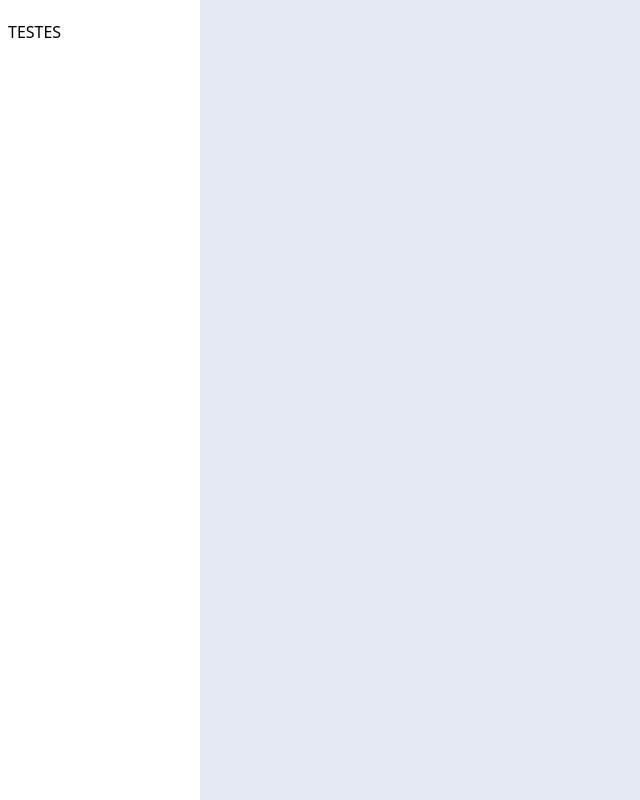
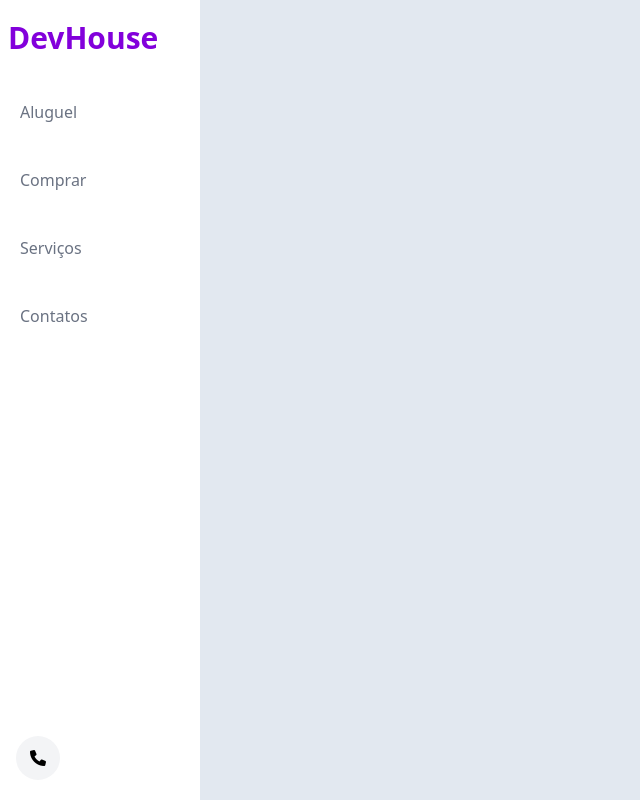
Before and after one commit to AnaGCastro/DevHouse, a website: page src/index.html in a window 1280 px wide. Shown: the whole page, without its empty margins (0-640 px from the left). Drawn offline with Linux system fonts and the light colour scheme.

Commit message:
Finalizando sidebar

```diff
--- a/src/index.html
+++ b/src/index.html
@@ -21,7 +21,35 @@
         <aside
         class="hidden sm:flex w-full max-w-[200px] min-h-screen relative bg-white flex-col px-2 py-5"
         >
-        <h1>TESTES</h1>
+        <div class="fixed">
+            <div>
+                <h1 class="text-purple-700 text-3xl font-bold">DevHouse</h1>
+            </div>
+            <nav class="flex flex-col mt-8 w-full gap-5">
+                <a href="#"
+                class="text-gray-500 font-medium hover:text-black hover:bg-gray-100 p-3 rounded-lg duration-300">
+                    Aluguel
+                </a>
+
+                  <a href="#"
+                class="text-gray-500 font-medium hover:text-black hover:bg-gray-100 p-3 rounded-lg duration-300">
+                    Comprar
+                </a>
+
+                  <a href="#"
+                class="text-gray-500 font-medium hover:text-black hover:bg-gray-100 p-3 rounded-lg duration-300">
+                    Serviços
+                </a>
+
+                  <a href="#"
+                class="text-gray-500 font-medium hover:text-black hover:bg-gray-100 p-3 rounded-lg duration-300">
+                    Contatos
+                </a>
+            </nav>
+        </div>
+        <button class="w-11 h-11 rounded-full bg-gray-100 fixed z-30 bottom-5 left-4 hover:bg-gray-300 duration-200">
+            <i class="fa fa-phone" style="font-size: 16px;"></i>
+        </button>
         </aside>
         <!--  FIM Sidebar -->
 
```
Also changed, not shown: style/output.css.
